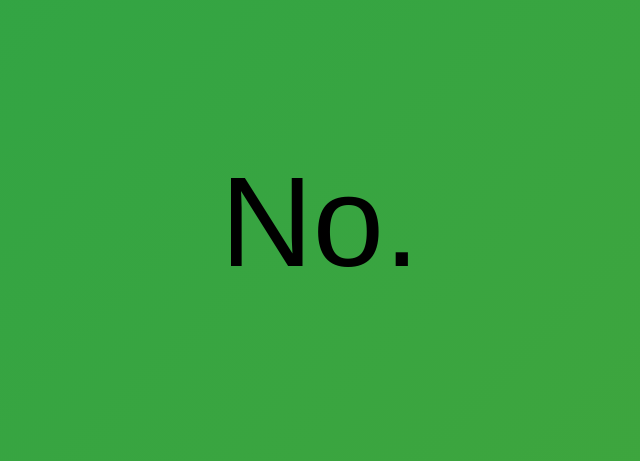
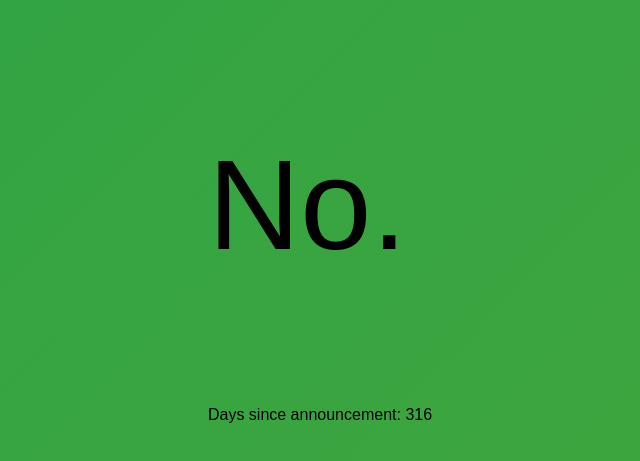
Before and after one commit to diaduckk/JSR3website, a plain HTML site: page index.html in a window 1280 px wide. Shown: the part 179-640 px from the top of the page, without its empty margins (320-960 px from the left). Drawn offline with Linux system fonts and the light colour scheme.

Commit message:
added JS counter since announcement in days

```diff
--- a/index.html
+++ b/index.html
@@ -11,7 +11,21 @@
     <header></header>
     <main>
       <p class="no">No.</p>
+      <p class="counter">Days since announcement: <span id="daysCounter"></span></p>
     </main>
     <footer></footer>
+
+    <script>
+      // Function to calculate the difference in days
+      function calculateDaysSinceAnnouncement() {
+        const announcementDate = new Date('2023-12-08');
+        const today = new Date();
+        const timeDifference = today - announcementDate;
+        const daysDifference = Math.floor(timeDifference / (1000 * 60 * 60 * 24));
+        return daysDifference;
+      }
+
+      document.getElementById('daysCounter').textContent = calculateDaysSinceAnnouncement();
+    </script>
   </body>
 </html>
```
